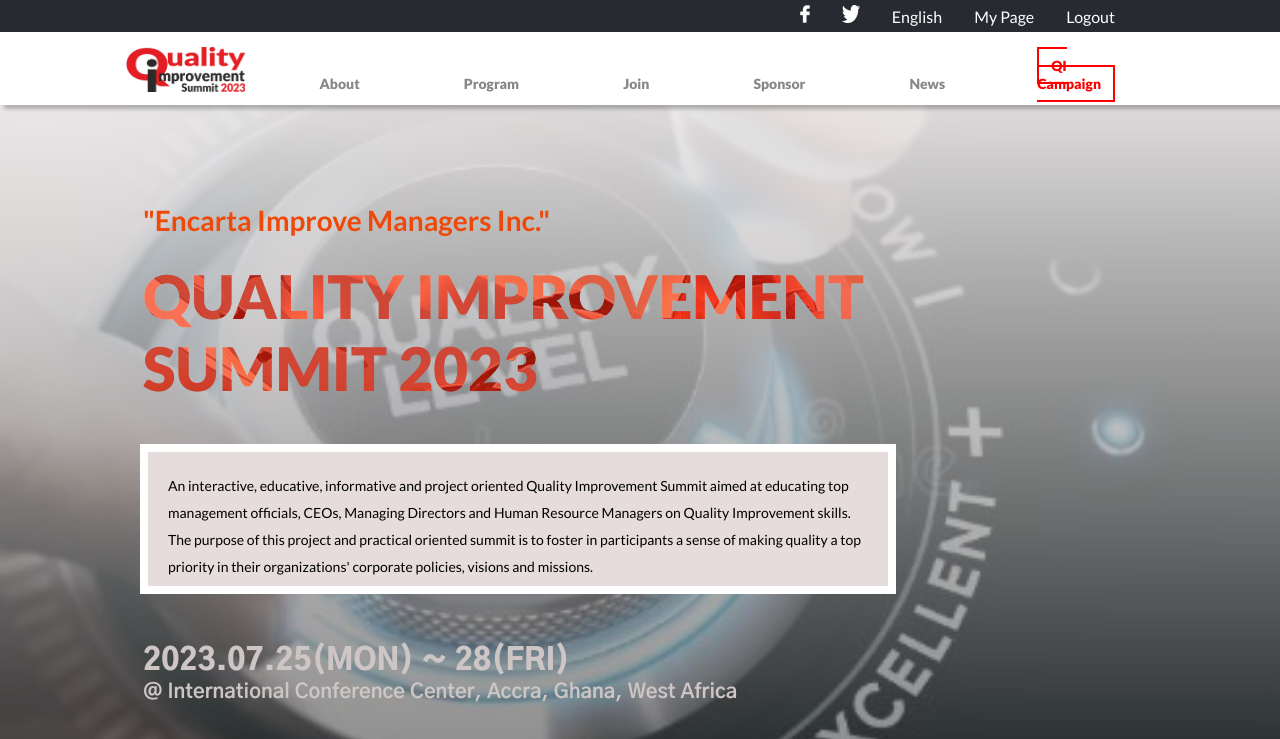
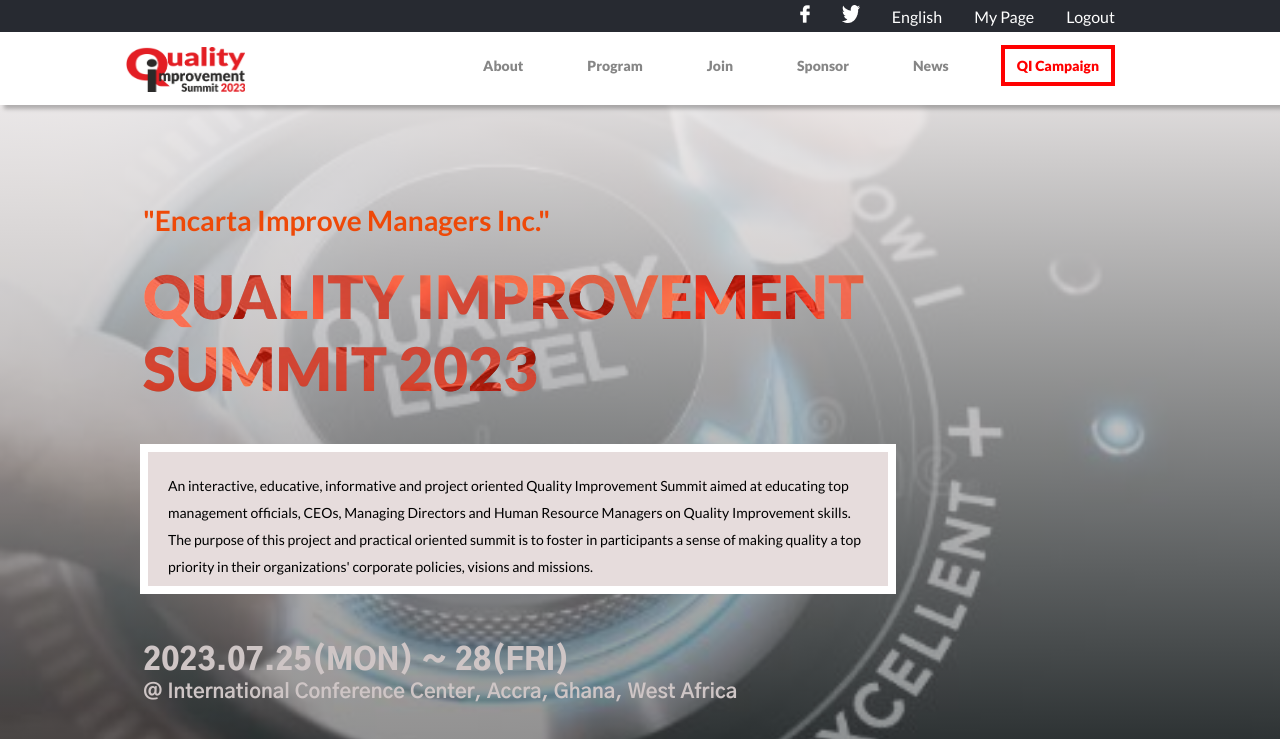
Before and after one commit to anyars-encarta/First-Capstone, a website: page index.html in a window 1280 px wide. Shown: the top 739 px of the page. Drawn offline with Linux system fonts and the light colour scheme.

Commit message:
Correct nav styling issues

```diff
--- a/about.css
+++ b/about.css
@@ -399,9 +399,9 @@ body {
     align-items: flex-end;
     justify-content: right;
     list-style-type: none;
-    padding-right: 140px;
     margin: 0;
     width: 100%;
+    padding: 0;
   }
 
   .top-nav-menu a {
@@ -425,10 +425,11 @@ body {
   }
 
   .right-bottom-menu {
-    width: 70%;
+    width: 100%;
     height: 100%;
     justify-content: end;
-    padding: 0;
+    padding-right: 160px;
+    margin-top: 20px;
   }
 
   .bottom-nav {
@@ -438,14 +439,6 @@ body {
     padding: 5px;
     height: 75px;
     width: 100%;
-  }
-
-  .bottom-nav-item {
-    padding: 20px;
-  }
-
-  .right-menu li {
-    border: none;
   }
 
   .right-menu a {
@@ -460,9 +453,7 @@ body {
 
   .right-menu .red {
     color: red;
-    border: 2px solid red;
-
-    /* padding: 8px 12px 8px 12px; */
+    border: 4px solid red;
   }
 
   .right-menu .red:hover {
--- a/style.css
+++ b/style.css
@@ -412,9 +412,9 @@ body {
     align-items: flex-end;
     justify-content: right;
     list-style-type: none;
-    padding-right: 140px;
     margin: 0;
     width: 100%;
+    padding: 0;
   }
 
   .top-nav-menu a {
@@ -438,10 +438,11 @@ body {
   }
 
   .right-bottom-menu {
-    width: 70%;
+    width: 100%;
     height: 100%;
     justify-content: end;
-    padding: 0;
+    padding-right: 160px;
+    margin-top: 20px;
   }
 
   .bottom-nav {
@@ -451,14 +452,6 @@ body {
     padding: 5px;
     height: 75px;
     width: 100%;
-  }
-
-  .bottom-nav-item {
-    padding: 20px;
-  }
-
-  .right-menu li {
-    border: none;
   }
 
   .right-menu a {
@@ -473,9 +466,7 @@ body {
 
   .right-menu .red {
     color: red;
-    border: 2px solid red;
-
-    /* padding: 8px 12px 8px 12px; */
+    border: 4px solid red;
   }
 
   .right-menu .red:hover {
```
